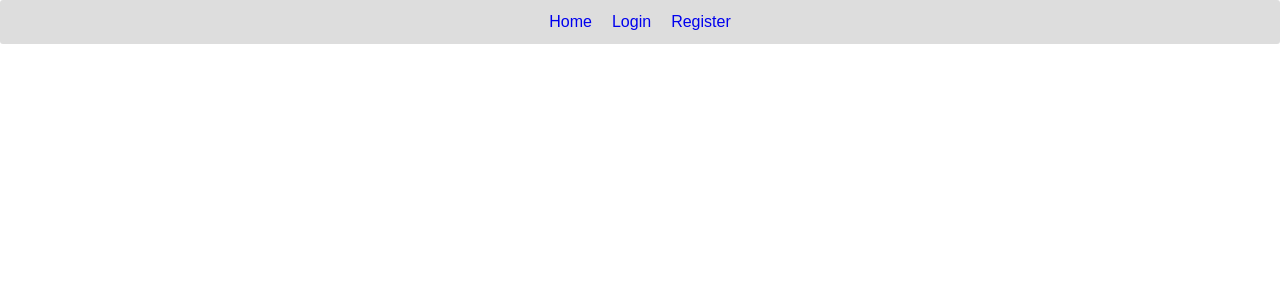
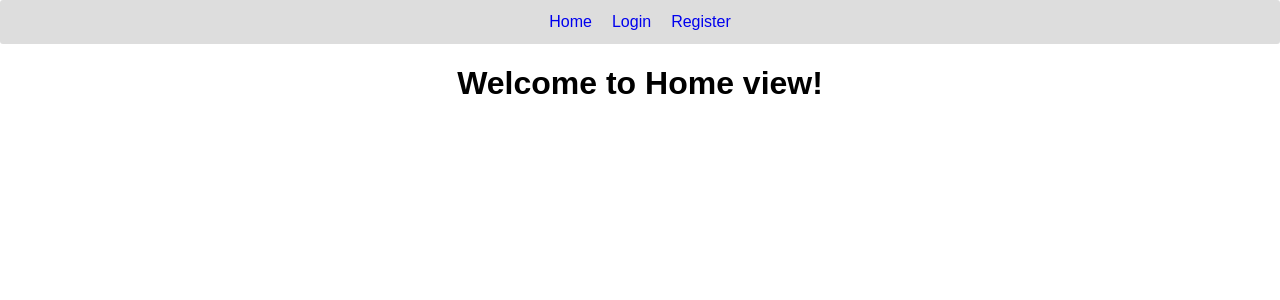
Before and after one commit to naskodaskalov/ReactWebApplication, a React (Create React App) app: page / in a window 1280 px wide. Both pictures are taken after a click on the link "Home". Shown: the top 300 px of the page. Built offline with nearby package versions, Linux system fonts and the light colour scheme.

Commit message:
create HomeView

```diff
--- a/src/App.js
+++ b/src/App.js
@@ -1,6 +1,10 @@
 import React, { Component } from 'react';
+import ReactDOM from 'react-dom';
 import './App.css';
 import NavigationBar from './Components/NavigationBar';
+
+// Import views
+import HomeView from './Views/HomeView';
 
 export default class App extends Component {
   constructor(props){
@@ -13,10 +17,24 @@ export default class App extends Component {
   render() {
     return (
       <div className="App">
-        <header>
-          <NavigationBar username={this.state.username} />
-        </header>
+          <header>
+              <NavigationBar
+                  username={this.state.username}
+                  clickHome={this.showHomeView.bind(this)}
+              />
+          </header>
+          <div id="main"></div>
       </div>
     );
   }
+
+  showView(component){
+      ReactDOM.render(
+          component,
+          document.getElementById("main"));
+  }
+
+  showHomeView(){
+      this.showView(<HomeView/>);
+  }
 }
--- a/src/Components/NavigationBar.js
+++ b/src/Components/NavigationBar.js
@@ -7,7 +7,7 @@ export default class NavigationBar extends Component {
         if(this.props.username != null){
             return (
                 <div className="links">
-                    <a href="#" onClick={this.showHomeView.bind(this)}>Home</a>
+                    <a href="#" onClick={this.props.clickHome}>Home</a>
                     <a href="#" >Posts</a>
                     <a href="#" >Create Post</a>
                     <a href="#" >Logout</a>
@@ -16,7 +16,7 @@ export default class NavigationBar extends Component {
         } else {
             return (
                 <div className="links">
-                    <a href="#" onClick={this.showHomeView.bind(this)}>Home</a>
+                    <a href="#" onClick={this.props.clickHome}>Home</a>
                     <a href="#" >Login</a>
                     <a href="#" >Register</a>
                 </div>
@@ -24,7 +24,4 @@ export default class NavigationBar extends Component {
         }
     }
 
-    showHomeView(){
-        alert("show");
-    }
 }
--- /dev/null
+++ b/src/Views/HomeView.js
@@ -0,0 +1,11 @@
+import React, { Component } from 'react';
+
+export default class HomeView extends Component {
+    render() {
+        return(
+            <div id="home-view">
+                <h1>Welcome to Home view!</h1>
+            </div>
+        )
+    }
+}
```
